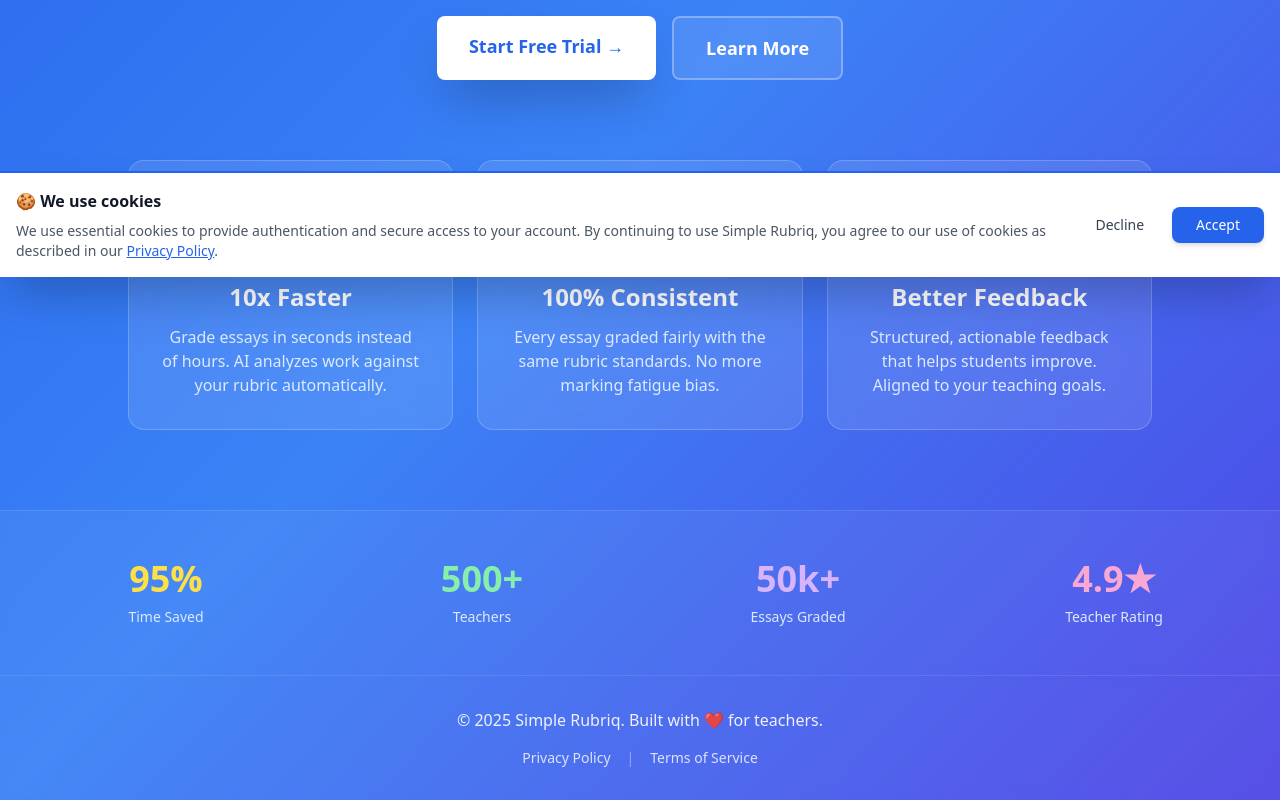
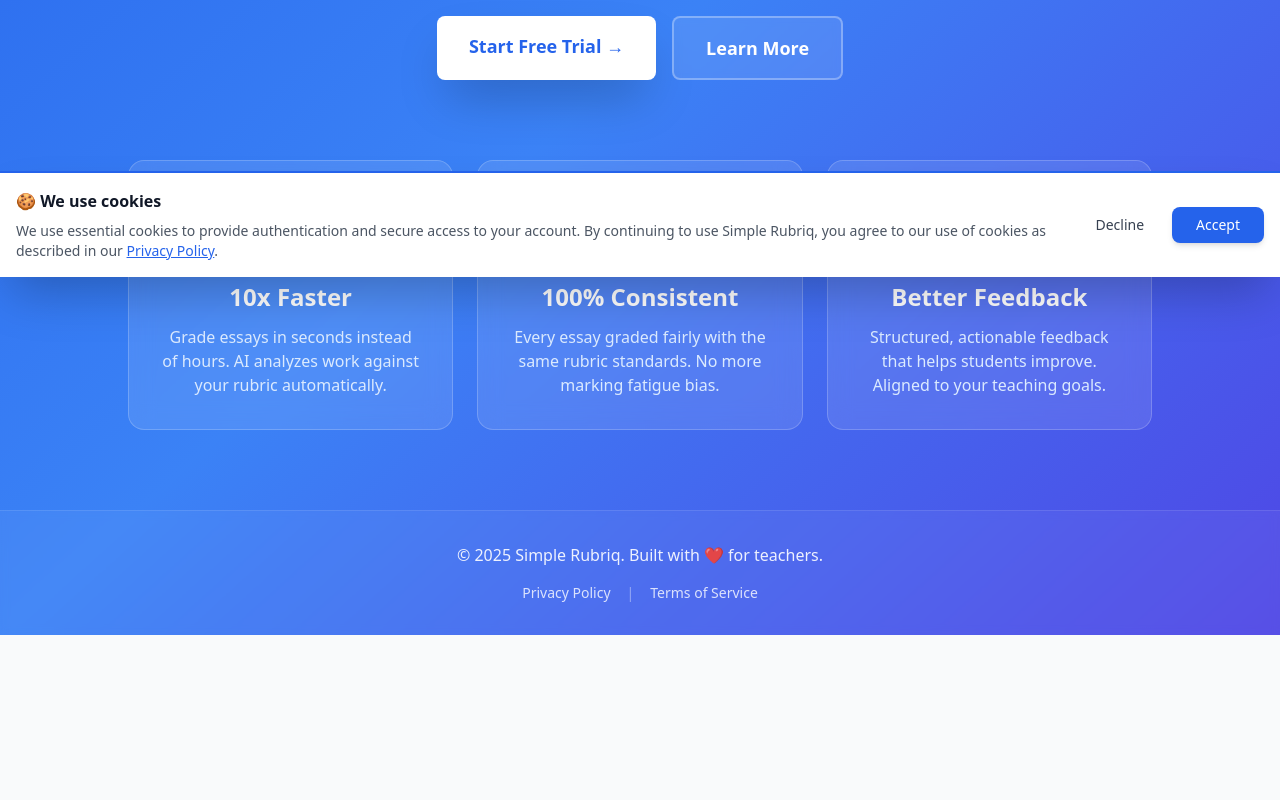
Before and after one commit to WPR94/MarkMate-Demo, a React (Vite) app: page / in a window 1280 px wide. Shown: the part 523-1323 px from the top of the page. After the commit the page ends 1158 px from the top, so only its background shows below. Built offline with nearby package versions, Linux system fonts and the light colour scheme; no server answers.

Commit message:
chore: Remove social proof stats section from landing page
Removed placeholder stats (95% time saved, 500+ teachers, etc.)
until we have real verified data to display

```diff
--- a/src/pages/Landing.tsx
+++ b/src/pages/Landing.tsx
@@ -146,30 +146,6 @@
         </div>
       </main>
 
-      {/* Social Proof / Stats Section */}
-      <section className="bg-white/5 backdrop-blur-sm border-t border-white/10 py-12">
-        <div className="container mx-auto px-6">
-          <div className="grid grid-cols-2 md:grid-cols-4 gap-8 text-center">
-            <div>
-              <div className="text-4xl font-bold text-yellow-300 mb-2">95%</div>
-              <div className="text-blue-100 text-sm">Time Saved</div>
-            </div>
-            <div>
-              <div className="text-4xl font-bold text-green-300 mb-2">500+</div>
-              <div className="text-blue-100 text-sm">Teachers</div>
-            </div>
-            <div>
-              <div className="text-4xl font-bold text-purple-300 mb-2">50k+</div>
-              <div className="text-blue-100 text-sm">Essays Graded</div>
-            </div>
-            <div>
-              <div className="text-4xl font-bold text-pink-300 mb-2">4.9★</div>
-              <div className="text-blue-100 text-sm">Teacher Rating</div>
-            </div>
-          </div>
-        </div>
-      </section>
-
       {/* Footer */}
       <footer className="py-8 bg-white/5 backdrop-blur-sm border-t border-white/10">
         <div className="container mx-auto px-6">
```
